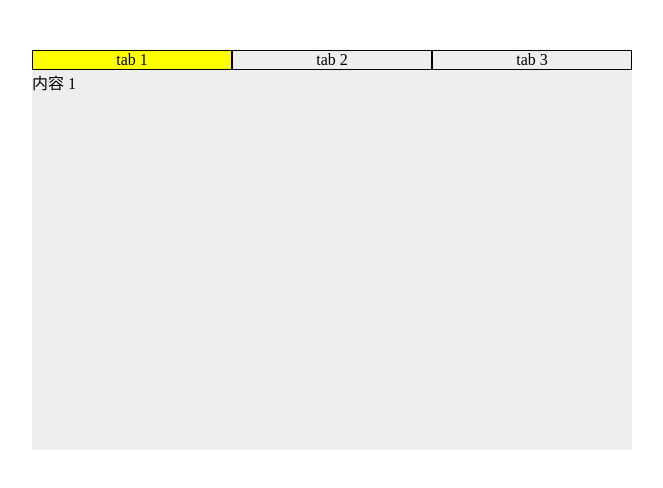
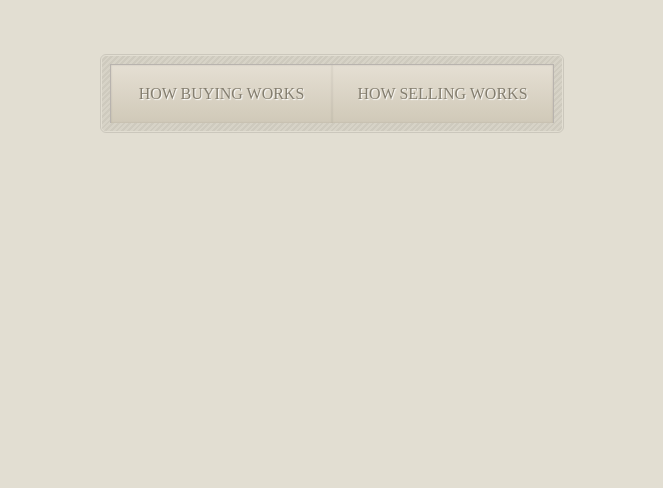
Before and after one commit to Younger-Peng/wheels, a website: page tabs/tabs.html in a window 1280 px wide. Shown: the whole page, without its empty margins (308-971 px from the left). Drawn offline with Linux system fonts and the light colour scheme.

Commit message:
重写style

```diff
--- a/lib/dom/index.js
+++ b/lib/dom/index.js
@@ -2,10 +2,12 @@ let dom = {
   on: function(element, eventType, selector, fn) {
     element.addEventListener(eventType, e => {
       let el = e.target
+      //当点击到element
       while(el && !el.matches(selector)) {
         el = el.parentNode
         if(element === el) {
           el = null
+          break
         }
       }
       if(el) {
--- a/tabs/tabs.html
+++ b/tabs/tabs.html
@@ -5,49 +5,91 @@
   <meta name="viewport" content="width=device-width, initial-scale=1.0">
   <meta http-equiv="X-UA-Compatible" content="ie=edge">
   <style>
-    #tabs {
-      max-width: 600px;
-      margin: 50px auto;
-      min-height: 400px;
-      background: #eee;
+    body {
+      background: #E2DED2;
+      display: flex;
+      justify-content: center;
+      align-items: flex-start;
+      min-height: 100vh;
     }
-    #tabs ol {
+    *{
+      box-sizing: border-box;
+    }
+    .wrapper {
+      margin-top: 3em;
+      position: relative;
+      border-radius: 4px;
+      padding: 8px;
+      width: 460px;
+      background: repeating-linear-gradient(-45deg, #D7D3C7, #D7D3C7 2px, #CECABE 2px, #CECABE 4px);
+    }
+    .wrapper::before {
+      content: '';
+      display: block;
+      position: absolute;
+      top: -2px;
+      bottom: -2px;
+      left: -2px;
+      right: -2px;
+      border: 1px solid #CBC7BC;
+      border-radius: 6px;
+      z-index: -1;
+    }
+    .tabs {
+      background: #F2F1EC;
+    }
+    .tabs ol{
       list-style: none;
       margin: 0;
       padding: 0;
+    }
+    .tabs ol:first-child{
       display: flex;
+      border: 1px solid #B8B3AE;
+      border-bottom: none;
     }
-    #tabs ol:first-child>li {
-      border: 1px solid;
+    .tabs ol:first-child>li {
       flex: 1;
+      padding: 20px;
       text-align: center;
-      cursor: pointer;
+      text-transform: uppercase;
+      background: linear-gradient(to bottom, #E5DFD3, #D0C9B8);
+      color: #847E6F;
+      text-shadow: 1px 1px 1px white;
+      box-shadow: inset 0 0 2px hsla(0,0%,0%,0.15);
     }
-    #tabs ol:first-child>li.active {
-      background: yellow;
+    .tabs ol:first-child>li.active{
+      background: linear-gradient(to bottom, white, #F0EDE6);
+      color: #222;
+      box-shadow: none;
     }
-    #tabs ol:nth-child(2) > li {
+    .tabs ol:nth-child(2)>li{
       display: none;
       min-height: 5em;
-    }
-    #tabs ol:nth-child(2)>li.active {
-      display: block;
     }
   </style>
   <title>Tabs</title>
 </head>
 <body>
-  <div id="tabs">
-    <ol data-role="tabs-nav">
-      <li>tab 1</li>
-      <li>tab 2</li>
-      <li>tab 3</li>
-    </ol>
-    <ol data-role="tabs-panes">
-      <li>内容 1</li>
-      <li>内容 2</li>
-      <li>内容 3</li>
-    </ol>
+  <div class="wrapper">
+    <div class="tabs">
+      <ol data-role="tabs-nav">
+        <li>how buying works</li>
+        <li>how selling works</li>
+      </ol>
+      <ol data-role="tabs-panes">
+        <li>
+          <div class="circle">
+            1
+          </div>
+        </li>
+        <li>
+          <div class="circle">
+            2
+          </div>
+        </li>
+      </ol>
+    </div>
   </div>
   <script src="../lib/dom/index.js"></script>
   <script src="../lib/tabs/index.js"></script>
```
